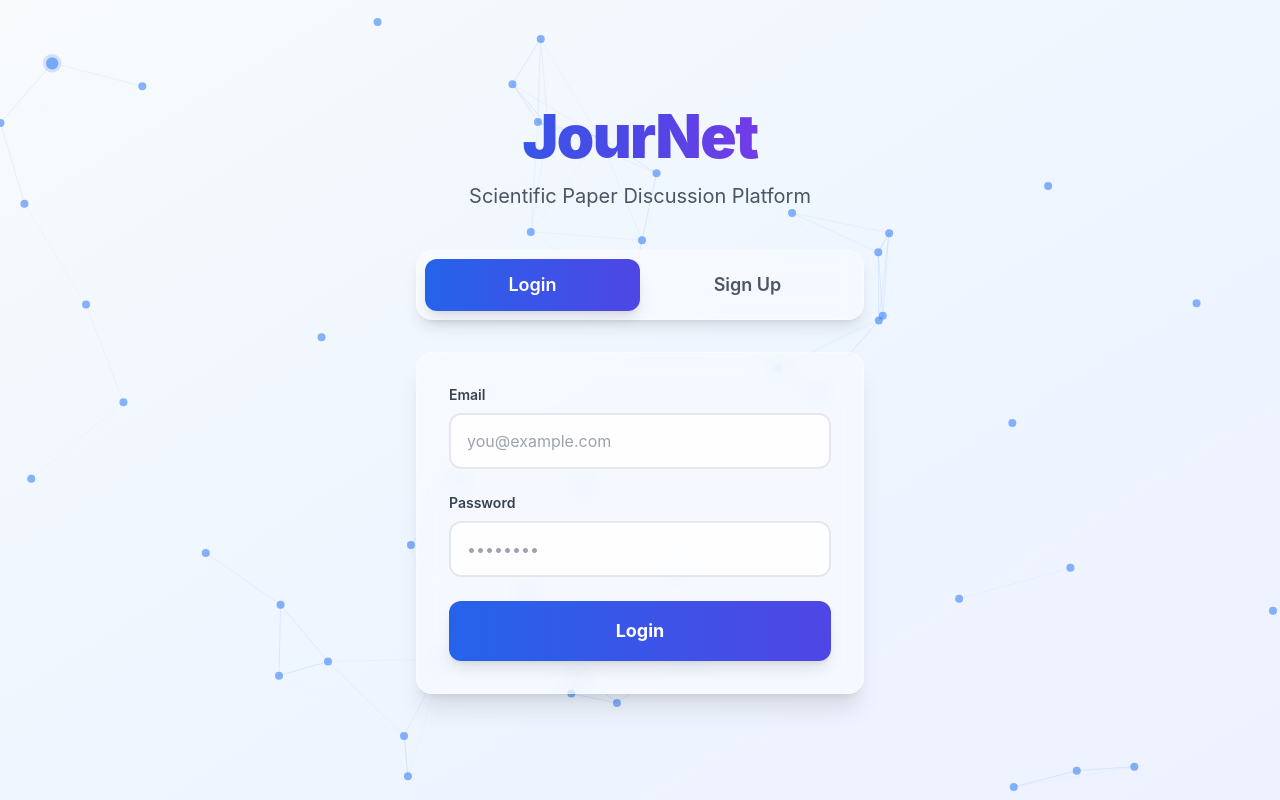
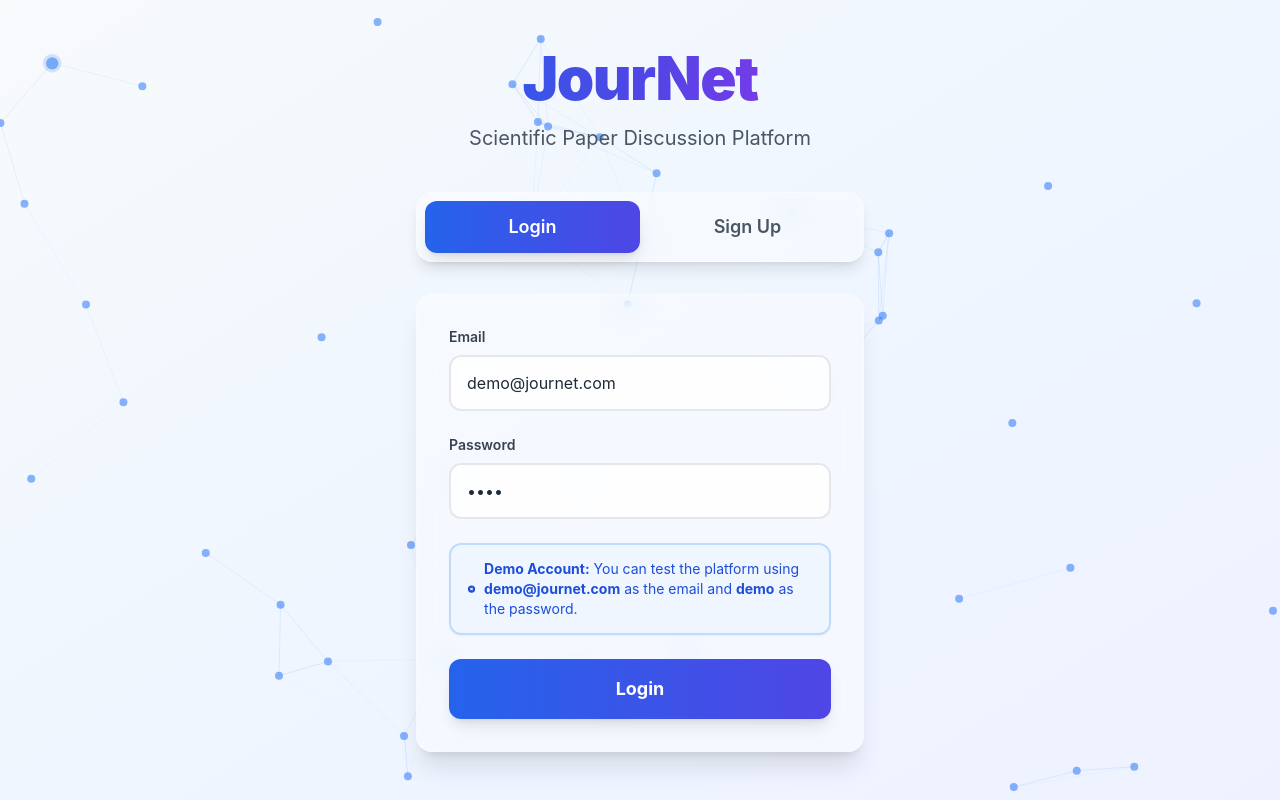
Before and after one commit to irsotarriva/JourNetClient, a Next.js app: page /login in a window 1280 px wide. Built offline with nearby package versions, Linux system fonts and the light colour scheme.

Commit message:
added demo account as suggested account

```diff
--- a/app/login/page.tsx
+++ b/app/login/page.tsx
@@ -7,9 +7,9 @@ import NetworkBackground from '@/components/NetworkBackground';
 
 export default function LoginPage() {
     const [isLogin, setIsLogin] = useState(true);
-    const [email, setEmail] = useState('');
+    const [email, setEmail] = useState('demo@journet.com'); // Pre-fill demo email
     const [username, setUsername] = useState('');
-    const [password, setPassword] = useState('');
+    const [password, setPassword] = useState('demo'); // Pre-fill demo password
     const [confirmPassword, setConfirmPassword] = useState('');
     const [error, setError] = useState('');
     const [loading, setLoading] = useState(false);
@@ -88,7 +88,11 @@ export default function LoginPage() {
                 {/* Login/Signup Toggle */}
                 <div className="flex mb-8 bg-white/40 backdrop-blur-md rounded-2xl p-2 shadow-lg border border-white/30">
                     <button
-                        onClick={() => setIsLogin(true)}
+                        onClick={() => {
+                            setIsLogin(true);
+                            setEmail('demo@journet.com'); // Reset to demo email
+                            setPassword('demo'); // Reset to demo password
+                        }}
                         className={`flex-1 py-3 rounded-xl font-semibold text-lg smooth-transition ${isLogin
                             ? 'bg-gradient-to-r from-blue-600 to-indigo-600 text-white shadow-lg'
                             : 'text-gray-600 hover:text-gray-800 hover:bg-white/50'
@@ -97,7 +101,11 @@ export default function LoginPage() {
                         Login
                     </button>
                     <button
-                        onClick={() => setIsLogin(false)}
+                        onClick={() => {
+                            setIsLogin(false);
+                            setEmail('');
+                            setPassword('');
+                        }}
                         className={`flex-1 py-3 rounded-xl font-semibold text-lg smooth-transition ${!isLogin
                             ? 'bg-gradient-to-r from-blue-600 to-indigo-600 text-white shadow-lg'
                             : 'text-gray-600 hover:text-gray-800 hover:bg-white/50'
@@ -189,6 +197,20 @@ export default function LoginPage() {
                             </div>
                         )}
 
+                        {/* Demo Account Message */}
+                        {isLogin && (
+                            <div className="bg-blue-50/90 backdrop-blur-sm border-2 border-blue-200 text-blue-700 px-4 py-3.5 rounded-xl text-sm animate-slide-down shadow-sm mb-4">
+                                <span className="flex items-center space-x-2">
+                                    <svg className="w-5 h-5" fill="currentColor" viewBox="0 0 20 20">
+                                        <path fillRule="evenodd" d="M10 18a8 8 0 100-16 8 8 0 000 16zM8.707 7.293a1 1 0 00-1.414 1.414L8.586 10l-1.293 1.293a1 1 0 101.414 1.414L10 11.414l1.293 1.293a1 1 0 001.414-1.414L11.414 10l1.293-1.293a1 1 0 00-1.414-1.414L10 8.586 8.707 7.293z" clipRule="evenodd" />
+                                    </svg>
+                                    <span>
+                                        <strong>Demo Account:</strong> You can test the platform using <strong>demo@journet.com</strong> as the email and <strong>demo</strong> as the password.
+                                    </span>
+                                </span>
+                            </div>
+                        )}
+
                         {error && (
                             <div className="bg-red-50/90 backdrop-blur-sm border-2 border-red-200 text-red-700 px-4 py-3.5 rounded-xl text-sm animate-slide-down shadow-sm">
                                 <span className="flex items-center space-x-2">
```
